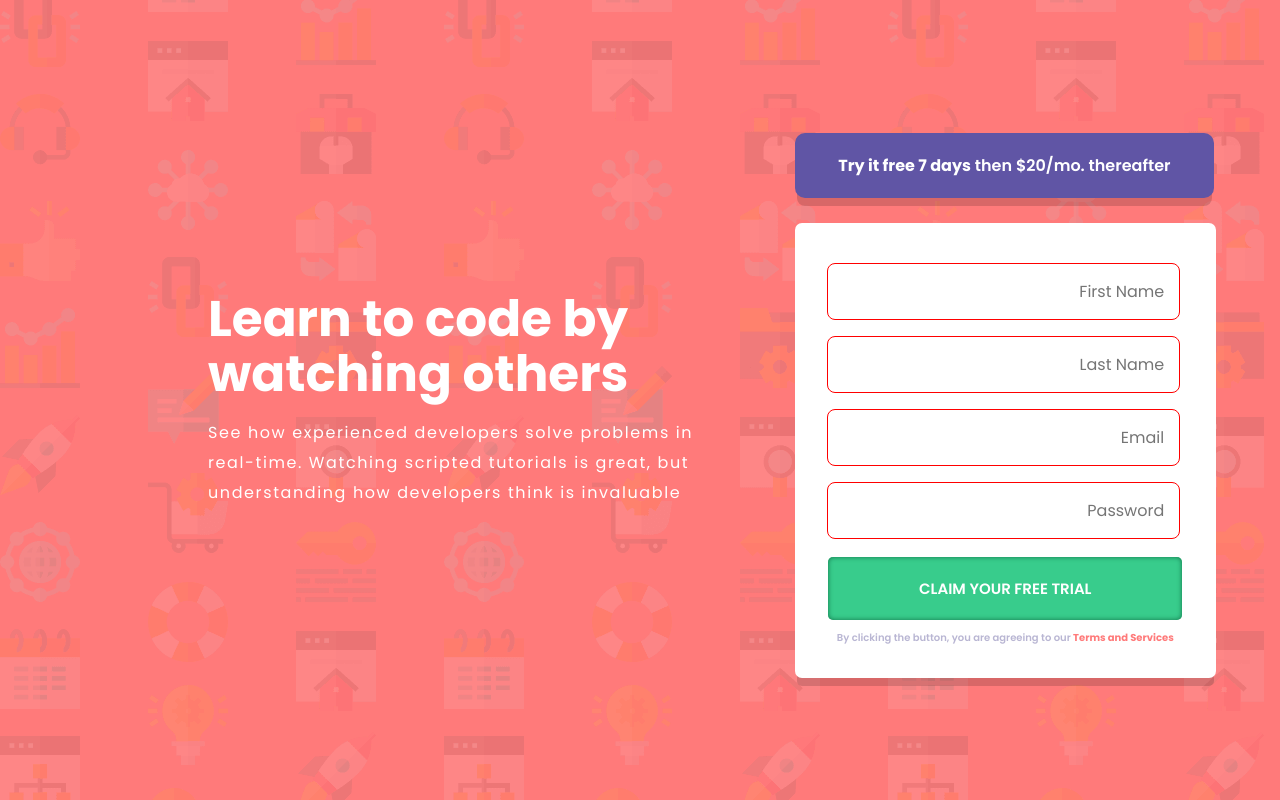
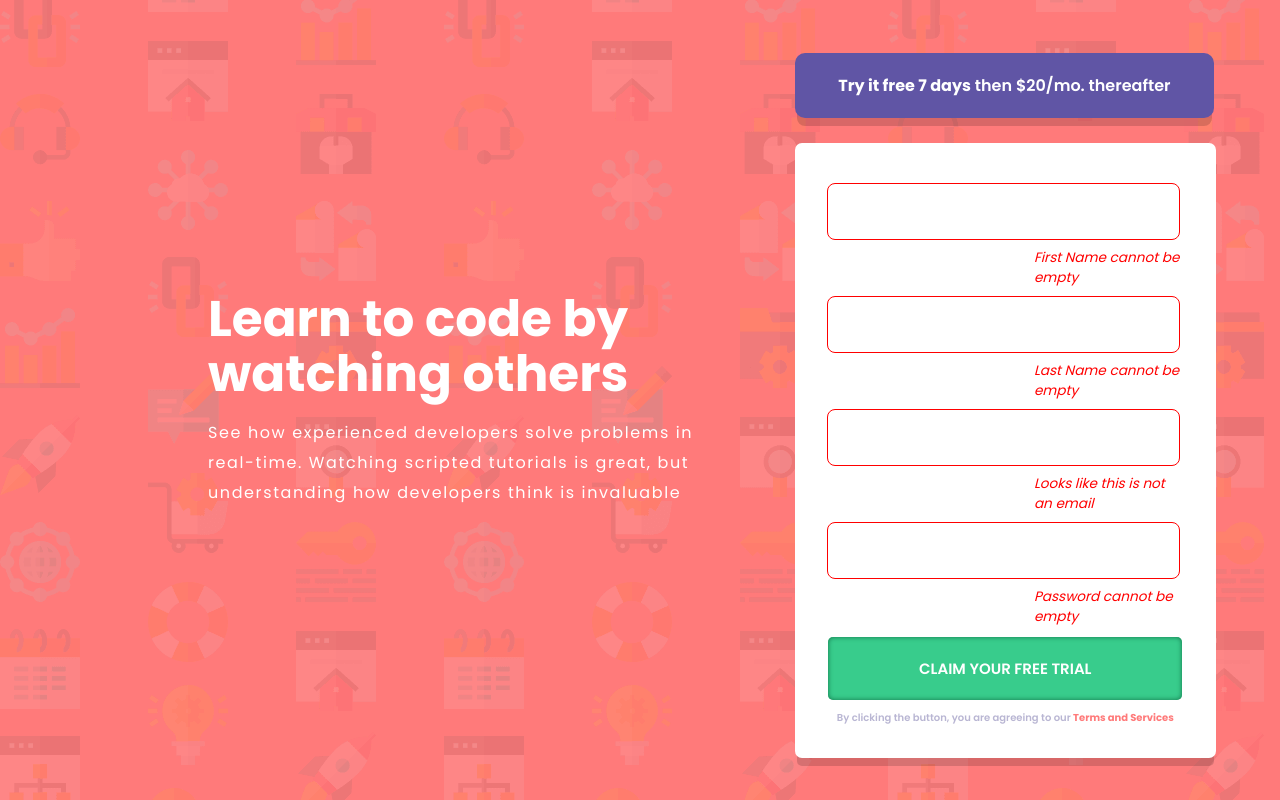
Before and after one commit to jigitaremi/Registration-Form, a plain HTML site: page index.html in a window 1280 px wide. Drawn offline with Linux system fonts and the light colour scheme.

Commit message:
Add files via upload

```diff
--- a/index.html
+++ b/index.html
@@ -35,20 +35,20 @@
             <div class="form-cont">
                 <form action="submit" method="get" accept-charset="utf-8">
 
-                    <div class="fname" data-error="First Name cannot be empty">
+                    <div class="input-field" data-error="First Name cannot be empty">
                         <input type="text" name="fname" id="fname" placeholder="First Name" required />
                     </div>
 
-                    <div class="lname" data-error="Last Name cannot be empty">
+                    <div class="input-field" data-error="Last Name cannot be empty">
 
                         <input type="text" name="lname" id="lname" placeholder="Last Name" required />
                     </div>
 
-                    <div class="email" data-error="Looks like this is not an email">
+                    <div class="input-field" data-error="Looks like this is not an email">
                         <input type="email" name="email" id="email" placeholder="Email" required pattern="johndoe@gmail.com" />
                     </div>
 
-                    <div class="pass" data-error="Password cannot be empty">
+                    <div class="input-field" data-error="Password cannot be empty">
                         <input type="password" name="pass" id="pass" placeholder="Password" required />
                     </div>
 
--- a/style.css
+++ b/style.css
@@ -73,12 +73,6 @@ input{
     width: 90%;
 }
 
-.fname[data-error].input {
-    border-color: red;
-    color: red;
-
-}
-
 .btn{
     width: 99%;
     margin: auto
@@ -117,14 +111,25 @@ button:hover{
     font-weight: 700;
 }
 
+.input-field[data-error] input{
+    border-color: red;
+    background-image: url(/icon-error.svg);
+    background-repeat: no-repeat;
+    background-position: 28em;
 
-.right-col:active{
-    width: 50%;
 }
-input:invalid{
-    border-color: red;
-    text-align: right;
 
+.input-field[data-error]:after {
+    content: attr(data-error);
+    color: red;
+    font-size: 0.85em;
+    display: block;
+    margin-left: 58%;
+    font-style: italic;
+}
+
+.input-field[data-error] input::placeholder{
+    color: transparent;
 }
 
 
```
